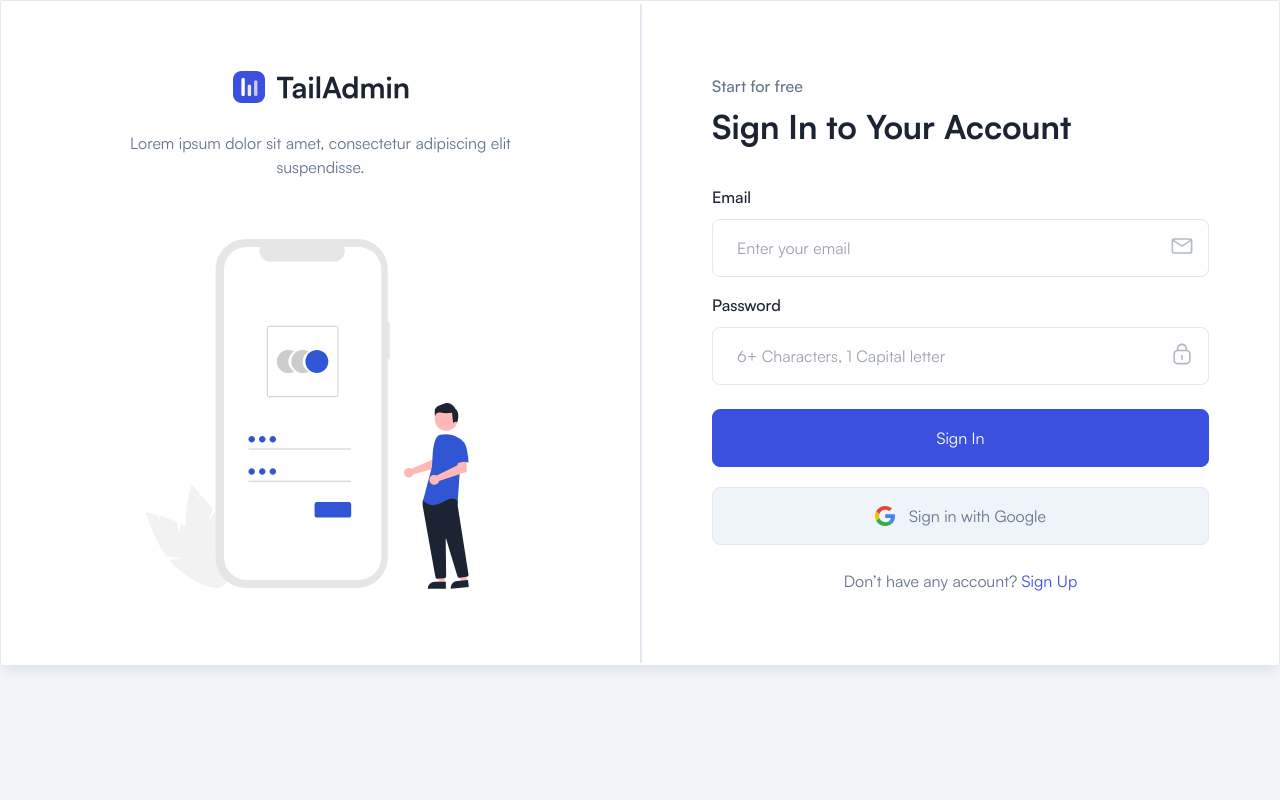
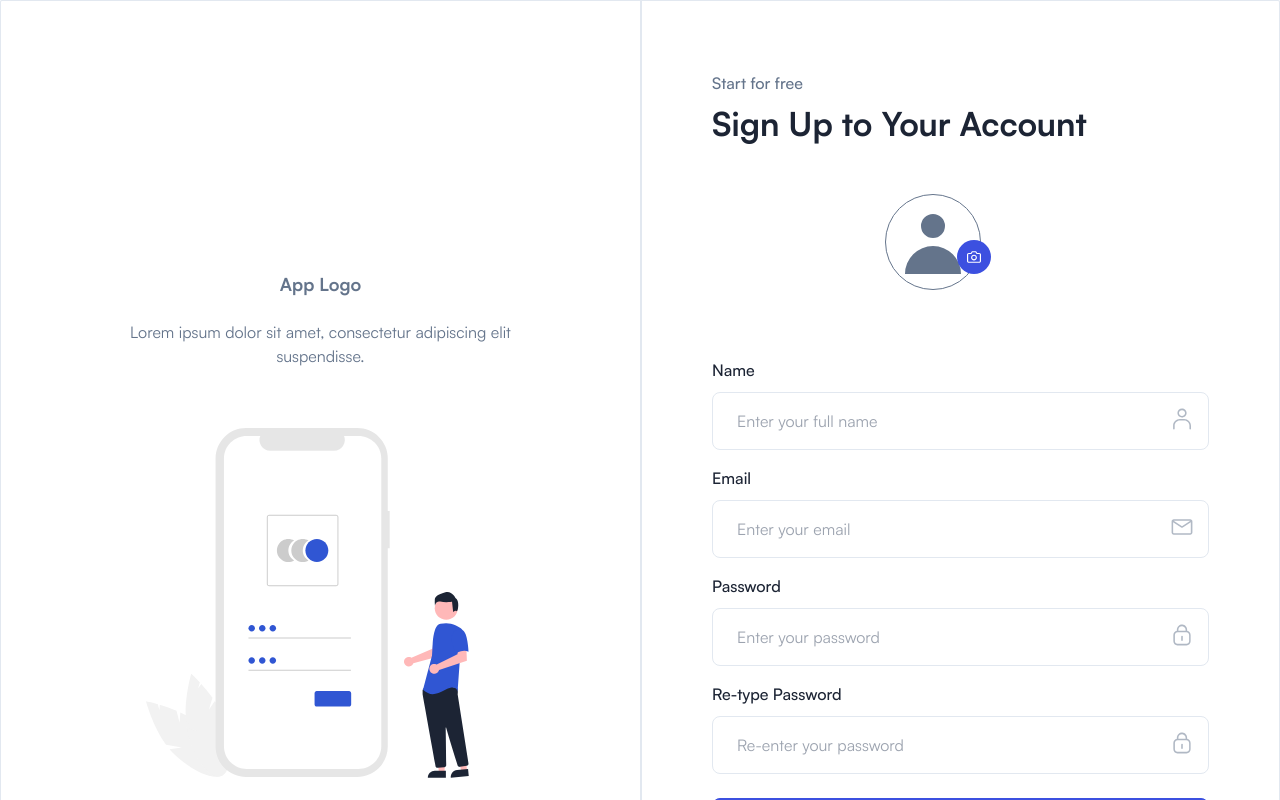
Before and after one commit to ashrafali2000/sourceCode-hackaton-2, a React (Create React App) app in the folder frontend/: page /auth/signup in a window 1280 px wide. Before the commit this address led to /auth/signin. Shown: the top 800 px of the page. Built offline with nearby package versions, Linux system fonts and the light colour scheme; sample sign-in values are in the browser's storage.

Commit message:
set user in localStorage

```diff
--- a/frontend/src/App.js
+++ b/frontend/src/App.js
@@ -19,6 +19,9 @@
   const userImageHandler = (img) => {
     setUserImage(img);
   };
+  const userData = JSON.parse(localStorage.getItem("user"));
+  const token = userData && userData.token;
+  console.log("token---->", token);
 
   useEffect(() => {
     setTimeout(() => setLoading(false), 1000);
@@ -38,7 +41,7 @@
           <Route path="/auth/signin" element={<SignIn />} />
           <Route path="/auth/signup" element={<SignUp />} />
           <Route element={<DefaultLayout />}>
-            {localStorage.getItem("authToken") ? (
+            {token ? (
               <Route index element={<ECommerce />} />
             ) : (
               navigate("/auth/signin")
--- a/frontend/src/pages/Authentication/SignIn.js
+++ b/frontend/src/pages/Authentication/SignIn.js
@@ -24,9 +24,10 @@
       .then((res) => {
         console.log("response", res.data);
         setResAlert(res.data.user.message);
-        userimg(res.data.user.userFound.images);
-        localStorage.setItem("authToken", res.data.user.token);
-        if (localStorage.getItem("authToken")) {
+        localStorage.setItem("user", JSON.stringify(res.data.user));
+        const userData = JSON.parse(localStorage.getItem("user"));
+        userimg(userData.userFound.images);
+        if (userData.userFound.token) {
           navigate("/");
         }
       })
```
